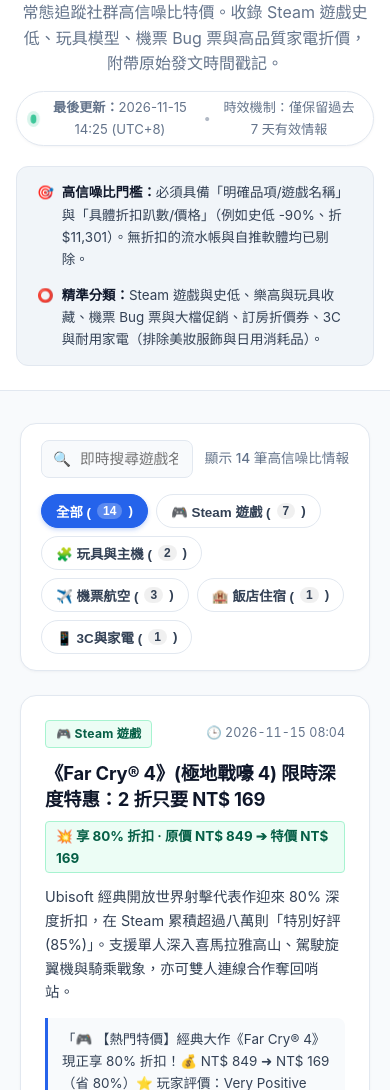
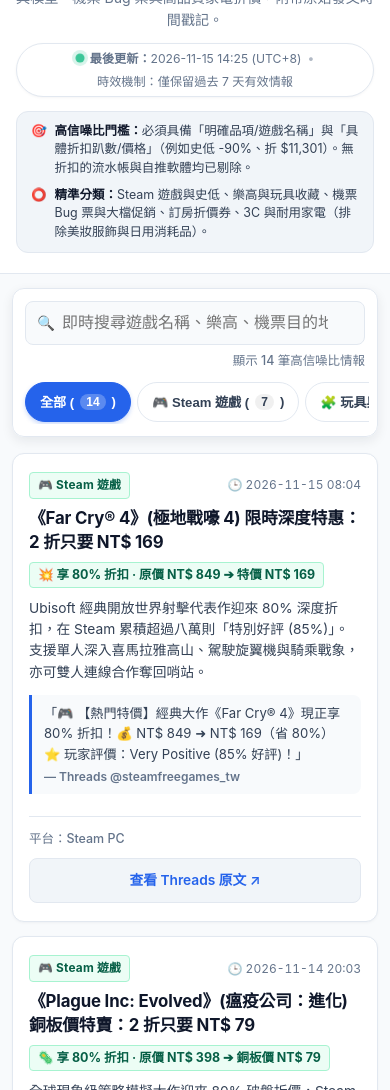
Before and after one commit to chenhan-agent/brief, a plain HTML site: page threads-taiwan-deals.html in a window 390 px wide. Shown: the part 205-1295 px from the top of the page. Drawn offline with Linux system fonts and the light colour scheme.

Commit message:
feat: enhance mobile ergonomics (sticky filter bar, horizontal pill scroll, 44px tap targets, search clear button, safe-area insets)

```diff
--- a/threads-taiwan-deals.html
+++ b/threads-taiwan-deals.html
@@ -2,7 +2,7 @@
 <html lang="zh-TW">
 <head>
 <meta charset="UTF-8">
-<meta name="viewport" content="width=device-width, initial-scale=1.0">
+<meta name="viewport" content="width=device-width, initial-scale=1.0, viewport-fit=cover">
 <title>Threads 台灣精選特價與優惠情報 · 常態追蹤看板 — Brief 新聞簡報</title>
 <meta name="description" content="基於 Threads 台灣社群真實討論之高信噪比特價情報彙整。嚴格過濾生活流水帳、炫耀文、美妝服飾與消耗品，聚焦 Steam 遊戲史低、玩具模型、機票 Bug 票、飯店折價券與 3C 家電破盤特惠。附帶精確發文時間戳記。">
 <style>
@@ -48,6 +48,11 @@
 
   * { box-sizing: border-box; margin: 0; padding: 0; }
 
+  html {
+    -webkit-text-size-adjust: 100%;
+    scroll-behavior: smooth;
+  }
+
   body {
     background: var(--color-background);
     color: var(--color-text-body);
@@ -57,6 +62,10 @@
     min-height: 100vh;
     display: flex;
     flex-direction: column;
+    -webkit-tap-highlight-color: transparent;
+    touch-action: manipulation;
+    word-break: break-word;
+    overflow-wrap: break-word;
   }
 
   a { color: var(--color-primary); text-decoration: none; }
@@ -184,11 +193,13 @@
   .search-wrap {
     flex: 1;
     position: relative;
+    display: flex;
+    align-items: center;
   }
   .search-input {
     width: 100%;
-    padding: 10px 14px 10px 38px;
-    font-size: .92rem;
+    padding: 10px 38px 10px 38px;
+    font-size: .95rem;
     border: 1px solid var(--color-border);
     border-radius: var(--rounded-md);
     background: var(--color-background);
@@ -209,6 +220,28 @@
     color: var(--color-text-muted);
     font-size: .9rem;
     pointer-events: none;
+  }
+  .clear-btn {
+    position: absolute;
+    right: 10px;
+    top: 50%;
+    transform: translateY(-50%);
+    background: var(--color-surface-subtle);
+    border: 1px solid var(--color-border);
+    border-radius: 50%;
+    width: 22px;
+    height: 22px;
+    display: none;
+    align-items: center;
+    justify-content: center;
+    font-size: 11px;
+    color: var(--color-text-muted);
+    cursor: pointer;
+    transition: all .15s ease;
+  }
+  .clear-btn:hover {
+    background: var(--color-border);
+    color: var(--color-text-primary);
   }
   .stats-counter {
     font-size: .85rem;
@@ -417,11 +450,196 @@
     line-height: 1.8;
   }
 
-  @media(max-width: 640px) {
-    header { padding: 30px 16px 24px; }
-    h1 { font-size: 1.6rem; }
-    .rules-banner { grid-template-columns: 1fr; }
-    .deals-grid { grid-template-columns: 1fr; }
+  /* Floating Back to Top Button */
+  .back-to-top {
+    position: fixed;
+    bottom: max(20px, env(safe-area-inset-bottom, 20px));
+    right: 16px;
+    width: 44px;
+    height: 44px;
+    border-radius: 50%;
+    background: var(--color-surface);
+    border: 1px solid var(--color-border);
+    box-shadow: 0 4px 14px rgba(15, 23, 42, 0.12);
+    color: var(--color-text-primary);
+    display: none;
+    align-items: center;
+    justify-content: center;
+    font-size: 1.15rem;
+    cursor: pointer;
+    z-index: 45;
+    transition: transform .15s ease, background-color .15s ease;
+  }
+  .back-to-top:hover {
+    background: var(--color-surface-subtle);
+    transform: translateY(-2px);
+  }
+
+  /* ── Mobile Friendly Ergonomics (< 640px) ── */
+  @media (max-width: 640px) {
+    header {
+      padding: 24px 16px 20px;
+    }
+    .back-nav {
+      margin-bottom: 12px;
+      font-size: .84rem;
+    }
+    h1 {
+      font-size: 1.5rem;
+      line-height: 1.3;
+      margin-bottom: 8px;
+    }
+    .tagline {
+      font-size: .88rem;
+      line-height: 1.55;
+      margin-bottom: 12px;
+    }
+    .update-meta {
+      font-size: .76rem;
+      padding: 6px 12px;
+      gap: 6px;
+      line-height: 1.4;
+      display: flex;
+      flex-wrap: wrap;
+      justify-content: center;
+      text-align: center;
+      margin-bottom: 14px;
+      width: 100%;
+      box-sizing: border-box;
+    }
+    .rules-banner {
+      grid-template-columns: 1fr;
+      padding: 10px 14px;
+      gap: 8px;
+      font-size: .78rem;
+      line-height: 1.5;
+    }
+
+    main {
+      padding: 14px 12px max(60px, env(safe-area-inset-bottom, 20px));
+    }
+    .controls-bar {
+      padding: 12px;
+      margin-bottom: 16px;
+      border-radius: var(--rounded-lg);
+      position: sticky;
+      top: 8px;
+      z-index: 40;
+      background: rgba(255, 255, 255, 0.96);
+      backdrop-filter: blur(12px);
+      -webkit-backdrop-filter: blur(12px);
+      box-shadow: 0 4px 12px rgba(15, 23, 42, 0.08);
+    }
+    .search-row {
+      flex-direction: column;
+      align-items: stretch;
+      gap: 6px;
+      margin-bottom: 10px;
+    }
+    .search-input {
+      font-size: 16px; /* Prevents iOS Safari auto-zoom */
+      height: 44px;
+      padding: 10px 36px 10px 36px;
+    }
+    .stats-counter {
+      text-align: right;
+      font-size: .78rem;
+      color: var(--color-text-muted);
+    }
+    .filter-pills {
+      display: flex;
+      gap: 6px;
+      overflow-x: auto;
+      flex-wrap: nowrap;
+      -webkit-overflow-scrolling: touch;
+      scrollbar-width: none;
+      padding-bottom: 2px;
+      margin: 0 -4px;
+      padding-left: 4px;
+      padding-right: 4px;
+    }
+    .filter-pills::-webkit-scrollbar {
+      display: none;
+    }
+    .filter-btn {
+      flex-shrink: 0;
+      white-space: nowrap;
+      padding: 8px 14px;
+      min-height: 40px;
+      font-size: .82rem;
+    }
+
+    .deals-grid {
+      grid-template-columns: 1fr;
+      gap: 14px;
+    }
+    .deal-card {
+      padding: 18px 16px;
+      border-radius: var(--rounded-lg);
+    }
+    .card-top {
+      margin-bottom: 10px;
+    }
+    .card-meta {
+      flex-wrap: wrap;
+      gap: 6px;
+      margin-bottom: 8px;
+    }
+    .tag {
+      font-size: .74rem;
+      padding: 3px 8px;
+    }
+    .post-date {
+      font-size: .75rem;
+    }
+    .deal-title {
+      font-size: 1.05rem;
+      line-height: 1.4;
+      margin-bottom: 6px;
+    }
+    .deal-highlight {
+      font-size: .78rem;
+      padding: 3px 8px;
+      line-height: 1.4;
+      margin-bottom: 10px;
+      display: inline-block;
+    }
+    .deal-desc {
+      font-size: .86rem;
+      line-height: 1.55;
+      margin-bottom: 12px;
+    }
+    .quote-box {
+      padding: 8px 12px;
+      font-size: .82rem;
+      line-height: 1.55;
+      margin-bottom: 12px;
+    }
+    .author-sig {
+      font-size: .75rem;
+    }
+    .card-footer {
+      padding-top: 12px;
+      flex-direction: column;
+      align-items: stretch;
+      gap: 8px;
+    }
+    .deal-source {
+      font-size: .78rem;
+      text-align: left;
+    }
+    .view-btn {
+      width: 100%;
+      min-height: 42px;
+      justify-content: center;
+      padding: 10px 14px;
+      font-size: .86rem;
+      box-sizing: border-box;
+    }
+    footer {
+      padding: 28px 16px max(40px, env(safe-area-inset-bottom, 20px));
+      font-size: .8rem;
+    }
   }
 </style>
 </head>
@@ -464,7 +682,8 @@
     <div class="search-row">
       <div class="search-wrap">
         <span class="search-icon">🔍</span>
-        <input type="text" id="searchInput" class="search-input" placeholder="即時搜尋遊戲名稱、樂高、機票目的地、飯店或品牌...">
+        <input type="text" id="searchInput" class="search-input" placeholder="即時搜尋遊戲名稱、樂高、機票目的地、飯店或品牌..." autocomplete="off">
+        <button type="button" id="clearSearch" class="clear-btn" aria-label="清除搜尋">✕</button>
       </div>
       <div class="stats-counter" id="statsCounter">顯示 14 筆高信噪比情報</div>
     </div>
@@ -817,12 +1036,17 @@
   <p style="margin-top: 6px;">篩選規則：僅保留近 7 天高信噪比情報 · 剔除水文與消耗品 · 專注 Steam 遊戲史低、樂高玩具、機票、住宿與 3C 家電</p>
 </footer>
 
+<!-- Floating Back to Top Button -->
+<button type="button" id="backToTop" class="back-to-top" aria-label="回到頁首">↑</button>
+
 <script>
   const searchInput = document.getElementById('searchInput');
+  const clearSearch = document.getElementById('clearSearch');
   const filterBtns = document.querySelectorAll('.filter-btn');
   const cards = document.querySelectorAll('.deal-card');
   const emptyState = document.getElementById('emptyState');
   const statsCounter = document.getElementById('statsCounter');
+  const backToTop = document.getElementById('backToTop');
 
   let currentCategory = 'all';
   let searchQuery = '';
@@ -866,7 +1090,28 @@
 
   searchInput.addEventListener('input', (e) => {
     searchQuery = e.target.value;
+    clearSearch.style.display = searchQuery ? 'flex' : 'none';
     filterCards();
+  });
+
+  clearSearch.addEventListener('click', () => {
+    searchInput.value = '';
+    searchQuery = '';
+    clearSearch.style.display = 'none';
+    searchInput.focus();
+    filterCards();
+  });
+
+  window.addEventListener('scroll', () => {
+    if (window.scrollY > 300) {
+      backToTop.style.display = 'flex';
+    } else {
+      backToTop.style.display = 'none';
+    }
+  }, { passive: true });
+
+  backToTop.addEventListener('click', () => {
+    window.scrollTo({ top: 0, behavior: 'smooth' });
   });
 </script>
 
```
